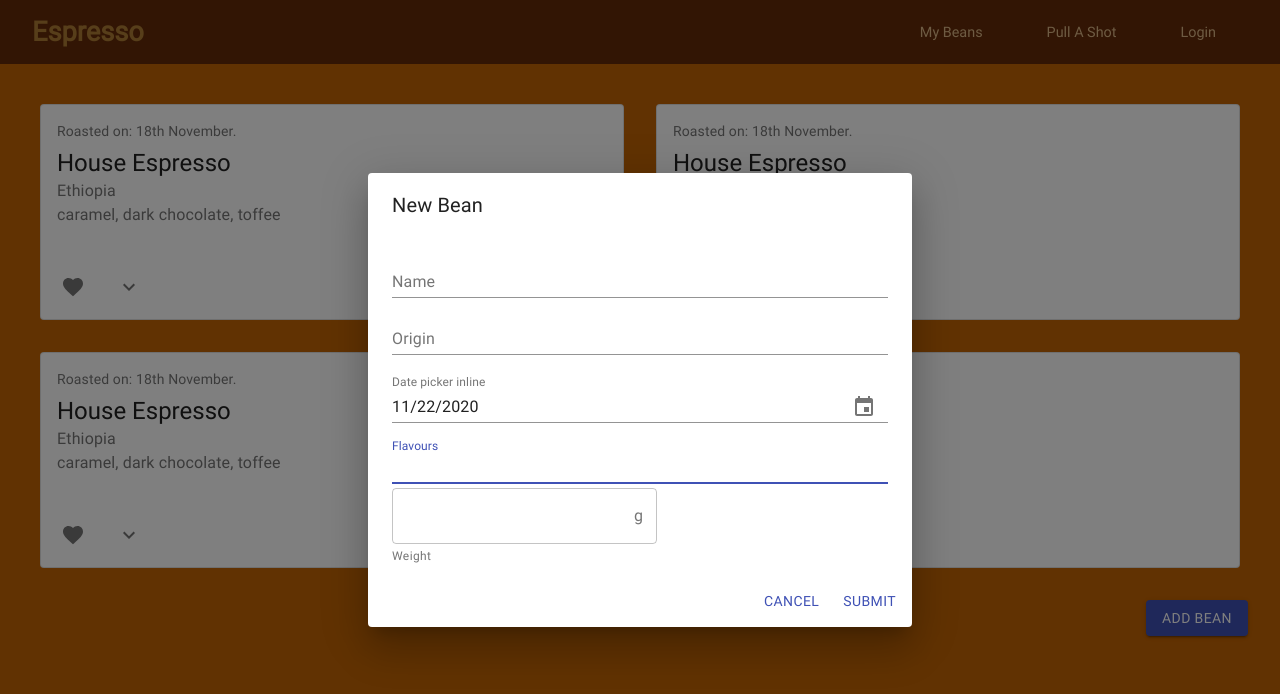
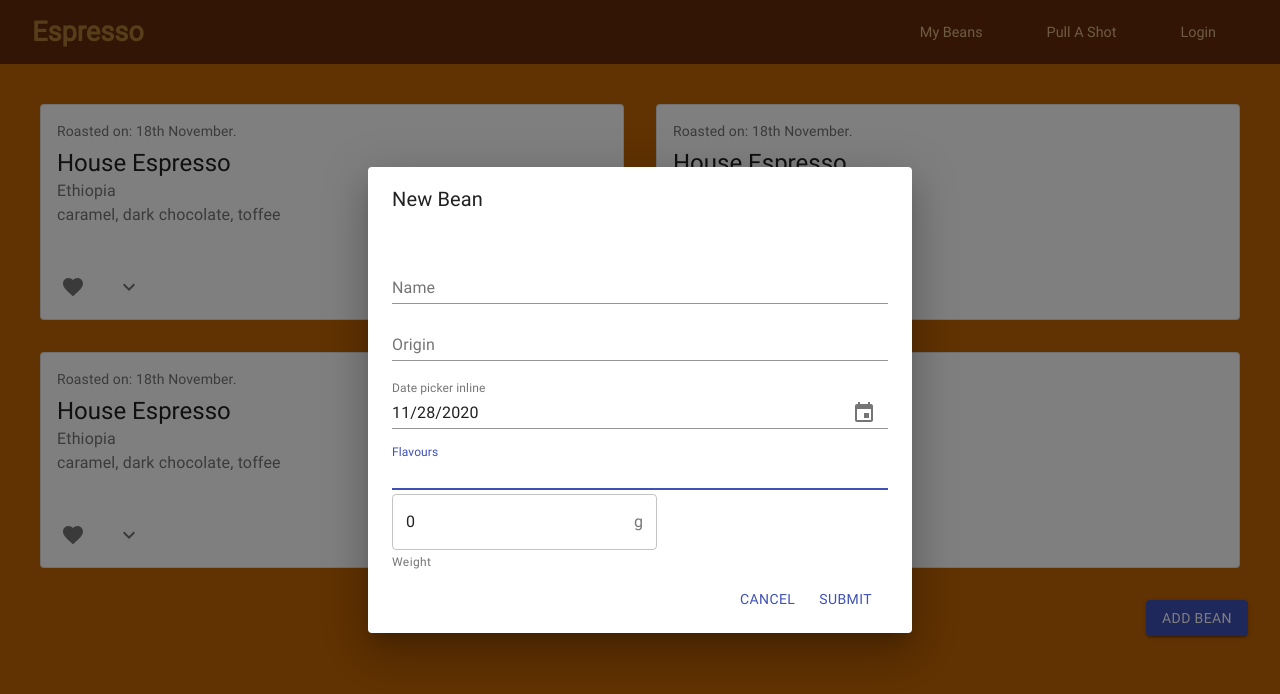
Before and after one commit to samueljmillward/espresso, a React (Create React App) app: page /beans in a window 1280 px wide. Both pictures are taken after a click on the button "ADD BEAN". Shown: the top 694 px of the page. Built offline with nearby package versions, Linux system fonts and the light colour scheme.

Commit message:
Finished NewBean implementation

```diff
--- a/src/elements/NewBean.js
+++ b/src/elements/NewBean.js
@@ -34,7 +34,8 @@ export default function NewBean() {
 
   const onSubmit = (data) => {
     handleClose();
-    console.log(data);
+    console.clear();
+    console.log({ data });
   };
 
   const [open, setOpen] = React.useState(false);
@@ -74,16 +75,17 @@ export default function NewBean() {
         aria-labelledby="form-dialog-title"
       >
         <DialogTitle id="form-dialog-title">New Bean</DialogTitle>
+        <form onSubmit={handleSubmit(onSubmit)}>
           <DialogContent>
             {/* <DialogContentText>
             To subscribe to this website, please enter your email address here.
             We will send updates occasionally.
           </DialogContentText> */}
-          <form onSubmit={handleSubmit(onSubmit)}>
             <TextField
               autoFocus
               margin="dense"
               inputRef={register}
+              name="name"
               id="name"
               label="Name"
               type="text"
@@ -93,6 +95,7 @@ export default function NewBean() {
               autoFocus
               margin="dense"
               inputRef={register}
+              name="origin"
               id="origin"
               label="Origin"
               type="text"
@@ -100,11 +103,15 @@ export default function NewBean() {
             />
             <MuiPickersUtilsProvider utils={DateFnsUtils}>
               <Grid container justify="space-around">
-                <KeyboardDatePicker
+                <Controller
+                  as={<KeyboardDatePicker />}
                   disableToolbar
                   variant="inline"
                   format="MM/dd/yyyy"
                   margin="normal"
+                  name="roastDate"
+                  control={control}
+                  defaultValue="2020-11-28"
                   id="date-picker-inline"
                   label="Date picker inline"
                   value={selectedDate}
@@ -117,6 +124,8 @@ export default function NewBean() {
                 <TextField
                   autoFocus
                   margin="dense"
+                  inputRef={register}
+                  name="flavours"
                   id="flavours"
                   label="Flavours"
                   type="text"
@@ -124,9 +133,13 @@ export default function NewBean() {
                 />
               </Grid>
             </MuiPickersUtilsProvider>
-            <OutlinedInput
+            <Controller
+              as={<OutlinedInput />}
               id="outlined-adornment-weight"
               onChange={handleChange('weight')}
+              name="weight"
+              control={control}
+              defaultValue="0"
               endAdornment={<InputAdornment position="end">g</InputAdornment>}
               aria-describedby="outlined-weight-helper-text"
               inputProps={{
@@ -137,16 +150,16 @@ export default function NewBean() {
             <FormHelperText id="outlined-weight-helper-text">
               Weight
             </FormHelperText>
-          </form>
-        </DialogContent>
             <DialogActions>
               <Button onClick={handleClose} color="primary">
                 Cancel
               </Button>
-          <Button type="submit" onClick={onSubmit} color="primary">
+              <Button type="submit" color="primary">
                 Submit
               </Button>
             </DialogActions>
+          </DialogContent>
+        </form>
       </Dialog>
     </div>
   );
```
Lines whose indentation alone changed are shown as unchanged.
